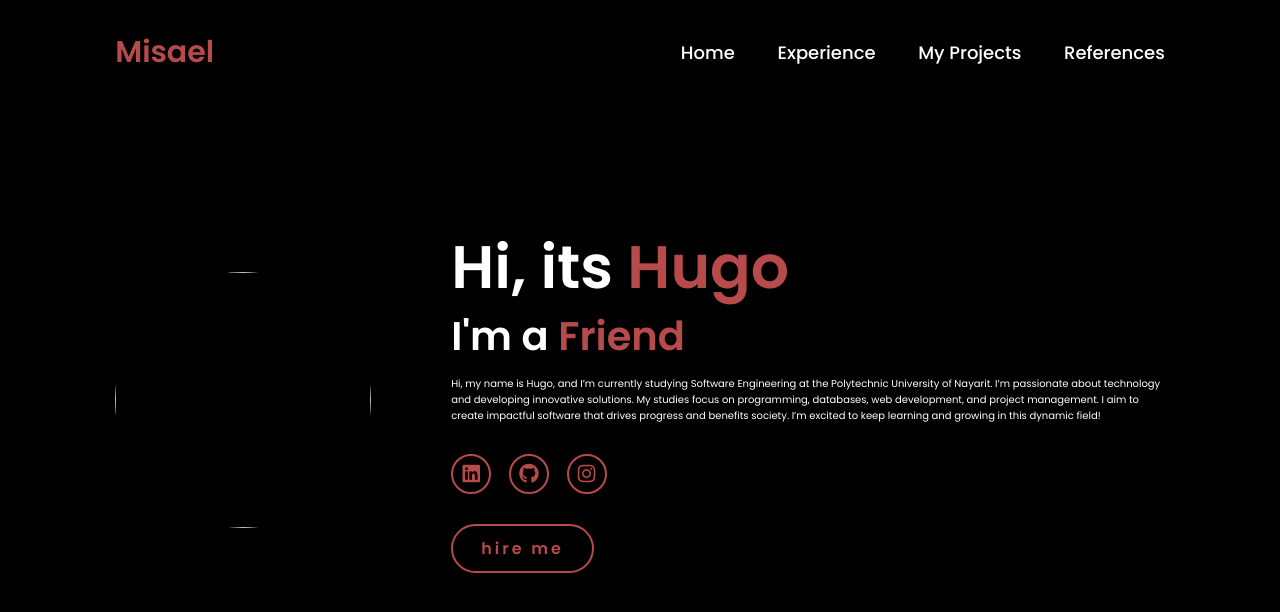
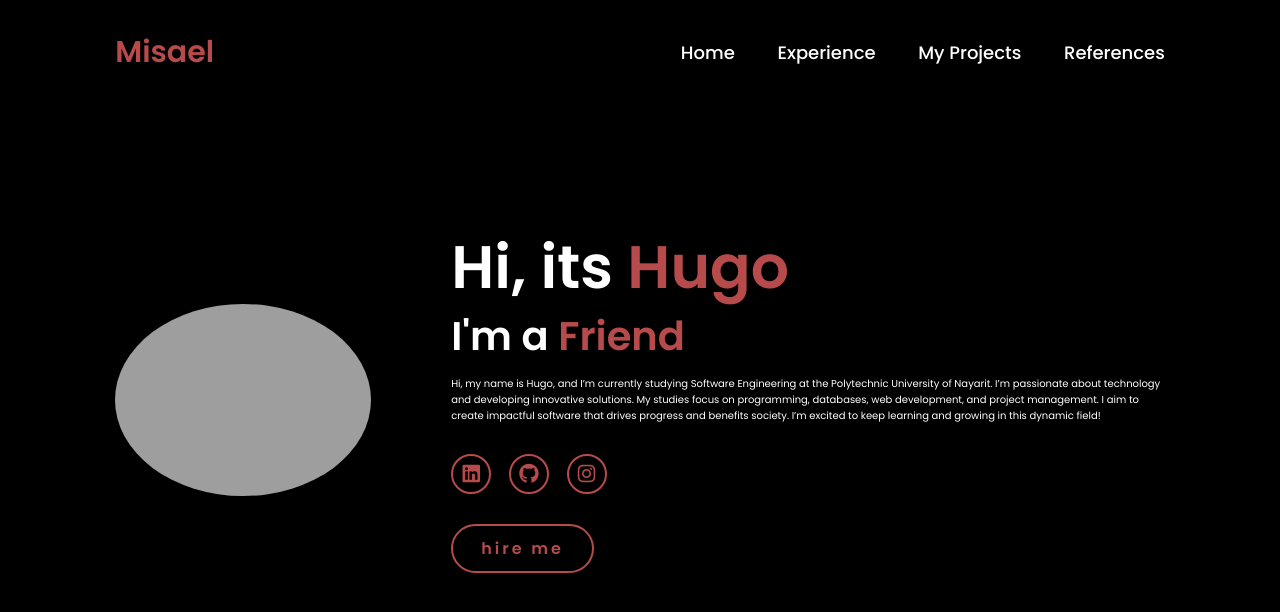
Before and after one commit to KiraTrash/web, a plain HTML site: page index.html in a window 1280 px wide. Drawn offline with Linux system fonts and the light colour scheme; the site is published under a folder, as on GitHub Pages, so addresses that start at the root find nothing.

Commit message:
Update index.html

```diff
--- a/index.html
+++ b/index.html
@@ -23,7 +23,7 @@
 <section class="Home">
     <div class="home-image">
 
-        <img src="/perra.png" alt="">
+        <img src="perra.png" alt="">
     </div>
 <div class="home-content">
     <h1>Hi, its <span>Hugo</span></h1>
```
